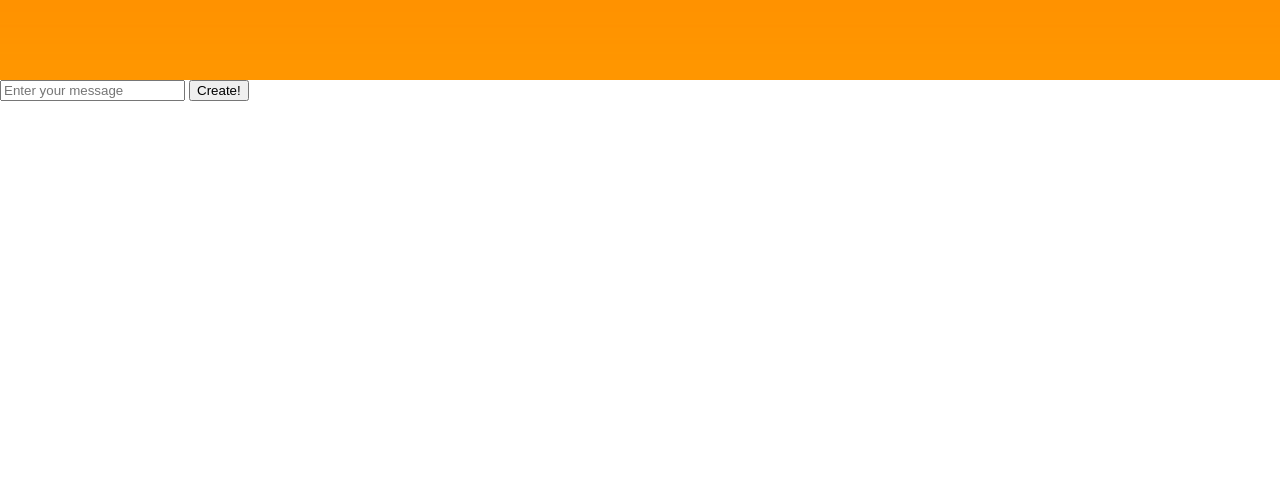
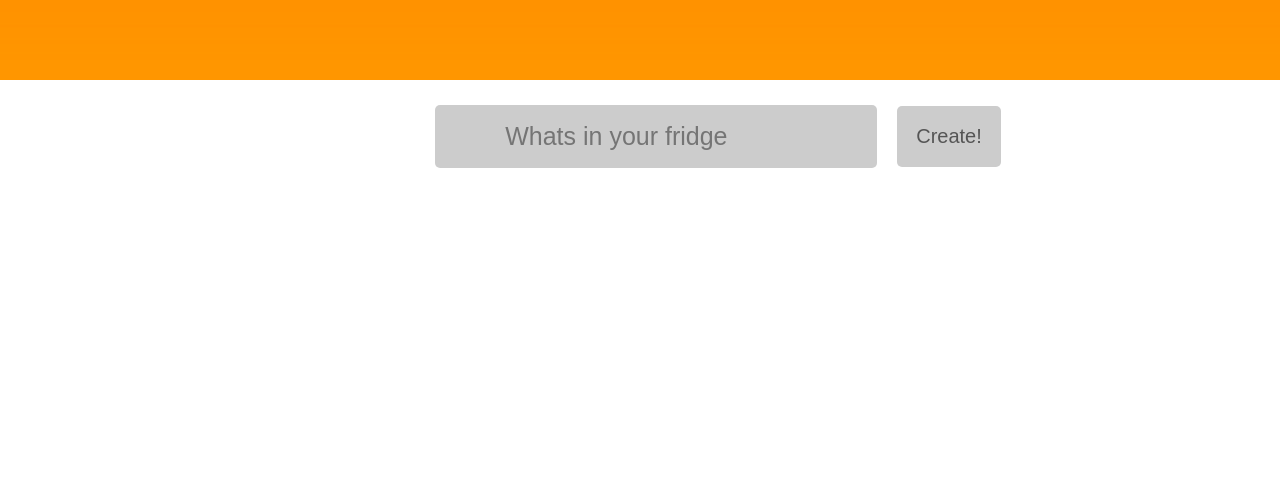
Before and after one commit to Oron-Paz/Recipy2, a website: page public/index.html in a window 1280 px wide. Shown: the part 320-800 px from the top of the page. Drawn offline with Linux system fonts and the light colour scheme; a web font is replaced by a local one.

Commit message:
css for search and createBtn

```diff
--- a/app.js
+++ b/app.js
@@ -26,7 +26,7 @@ app.get('/', (req, res) => {
 
 app.post('/chat', async (req, res) => {
   const userMessage = req.body.userMessage;
-  const system_prompt = `Respond to the user with a meal with the ingridients that the user inputs and its description in the following parsable JSON format:
+  const system_prompt = `If the user input is not food related or is not something that can be turned inyo a meal simply fill all the strings for the JSON with "undefined". Otherwise respond to the user with a meal with the ingridients that the user inputs and its description in the following parsable JSON format and DONT leave anything undefined:
                   {
                     dishName: "Name of the dish",
                     dishDescription: "A 2-3 sentence description of the dish/its history anything related",
--- a/public/index.html
+++ b/public/index.html
@@ -5,16 +5,23 @@
     <link rel="stylesheet"  href="styles.css">
 </head>
 <body>
+    <div class="navbar">
+
+    </div>
     <div class="header">
       <img src="../images/chefHat.svg" alt="Your Image">
       <h1 class="recipyBig">Recipy</h1>
     </div>
-    <input type="text" id="userInput" placeholder="Enter your message">
-      <button id="chatButton">Create!</button>
-    <p id="dishName"></p>
-    <p id="dishDescription"></p>
-    <p id="dishIngridients"></p>
-    <p id="dishRecipe"></p>
+    <div class="inputBox">
+      <input type="text" class ="userInput" id="userInput" placeholder="Whats in your fridge">
+      <button class ="createBtn" id="chatButton">Create!</button>
+    </div>
+    <div class="outputAI">
+      <p id="dishName"></p>
+      <p id="dishDescription"></p>
+      <p id="dishIngridients"></p>
+      <p id="dishRecipe"></p>
+    </div>
 
     <script src="script.js"></script>
 </body>
--- a/public/script.js
+++ b/public/script.js
@@ -34,10 +34,15 @@ document.addEventListener("DOMContentLoaded", function() {
 
         if (response.ok) {
           const data = await response.json();
+          if(data.dishName==='undefined' ||data.dishDescription ==='undefined' || data.dishIngridients==='undefined' || dishRecipe==='undefined' ){
+            dishName.innerHTML = "Please enter food ingridients or food related input"
+          }
+          else{
           dishName.innerHTML = data.dishName;
           dishDescription.innerHTML = data.dishDescription;
           dishIngridients.innerHTML = data.dishIngridients;
           dishRecipe.innerHTML = data.dishRecipe;
+          }
         } else {
           dishName.innerHTML = "Error: Failed to fetch response";
         }
--- a/public/styles.css
+++ b/public/styles.css
@@ -1,6 +1,8 @@
 body {
   margin: 0;
 }
+
+
 
 .header {
   background-image: url(../images/headerBack.jpg);
@@ -35,6 +37,61 @@ body {
   transform: translate(-50%, -50%); /* Center text both horizontally and vertically */
 }
 
+
+.inputBox {
+  margin-top: 25px;
+  display: flex;
+  align-items: center;
+}
+
+.userInput {
+  margin-left: 34%;
+  font-size: 25px;
+  background-color: #ccc;
+  border-radius: 5px;
+  border:none;
+  padding: 17px; /* Match the same padding as .createBtn */
+  padding-right: 50px;
+  padding-left: 70px;
+}
+
+.userInput input::placeholder {
+  color: #555;
+}
+
+.userInput input:focus {
+  color: orange;
+}
+
+.createBtn {
+  margin-left: 20px;
+  background-color: #ccc;
+  border: none;
+  border-radius: 5px;
+  padding: 19px; /* Match the same padding as .userInput */
+  font-size: 20px;
+  color: #555;
+  transition: background-color 0.3s; /* Add a transition effect for hover */
+  cursor: pointer; /* Change cursor on hover */
+}
+
+.createBtn:hover {
+    background-color: orange; /* Change background color on hover */
+    color: #fff; /* Change text color on hover */
+}
+
+.createBtn:active {
+    background-color: rgb(237, 130, 0); /* Change background color on click */
+    color: #fff; /* Change text color on click */
+}
+
+
+
+
+
+
+
+
 @font-face {
   font-family: 'Noto-Serif'; /* The name you'll use in your CSS rules */
   src: url('../fonts/NotoSerif-VariableFont_wdth\,wght.ttf') format('truetype');
```
